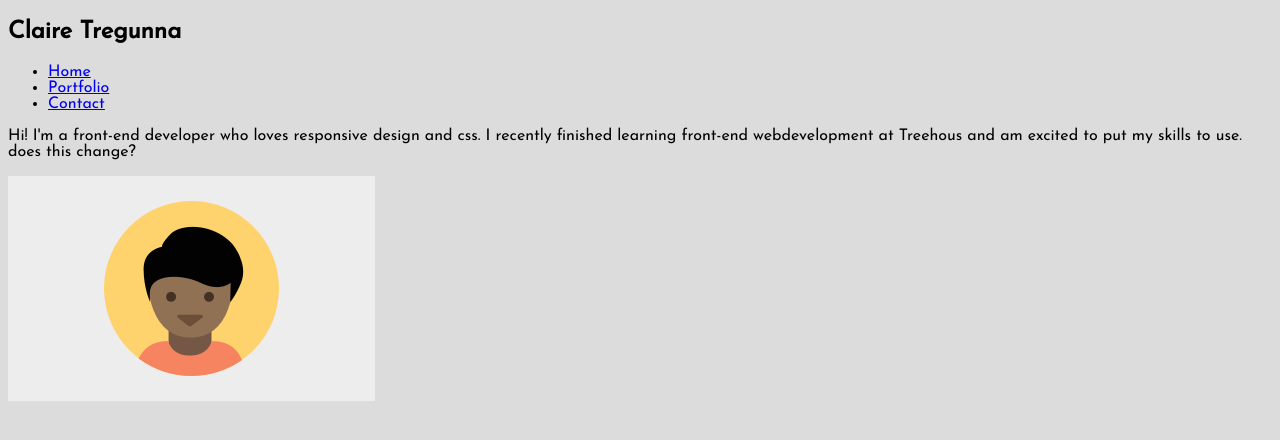
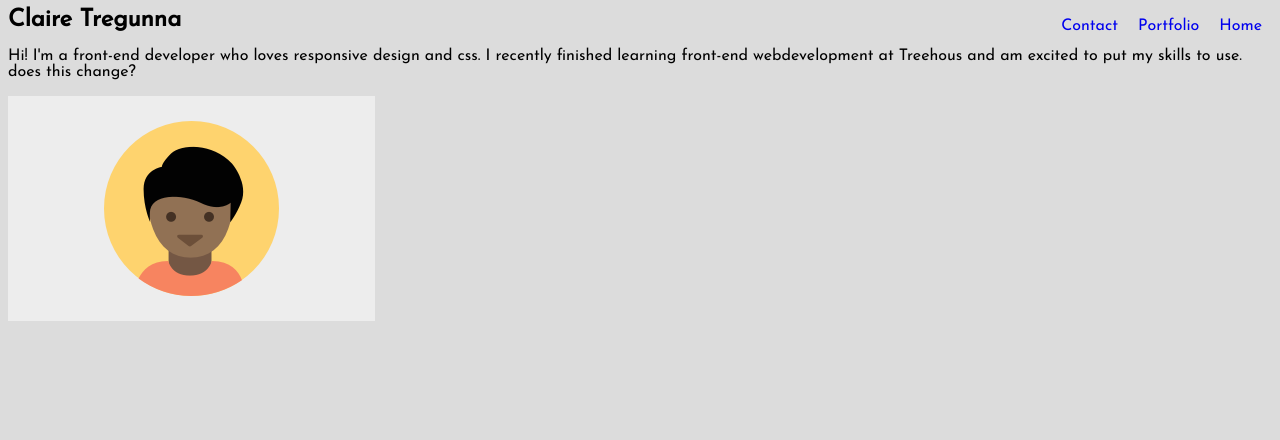
Before and after one commit to c-tregunna/Tech-Degree-Project-02, a plain HTML site: page index.html in a window 1280 px wide. Drawn offline with Linux system fonts and the light colour scheme.

Commit message:
Nav, li and h1 css

```diff
--- a/index.html
+++ b/index.html
@@ -8,10 +8,9 @@
   <link href="https://fonts.googleapis.com/css?family=Josefin+Sans&display=swap" rel="stylesheet"></head>
   <body>
     <header>
-
-
+      <!--<h1 class="name">Claire Tregunna</h1>-->
         <nav class="main-nav">
-          <h1 class="name">Claire Tregunna</h1>
+          <h1>Claire Tregunna</h1>
           <ul>
             <li><a href="#">Home</a></li>
             <li><a href="#">Portfolio</a></li>
--- a/styles.css
+++ b/styles.css
@@ -7,3 +7,21 @@ body {
 	background-color: #dcdcdc;
 	font-family: 'Josefin Sans', sans-serif;
 }
+
+.main-nav h1,
+.main-nav ul {
+   display: inline;
+}
+
+.main-nav li {
+	float: right;
+	padding: 10px;
+}
+
+nav ul {
+	list-style-type: none;
+}
+
+a:link {
+	text-decoration: none;
+}
```
